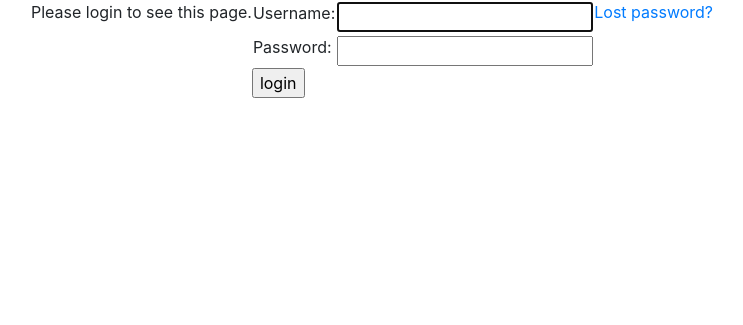
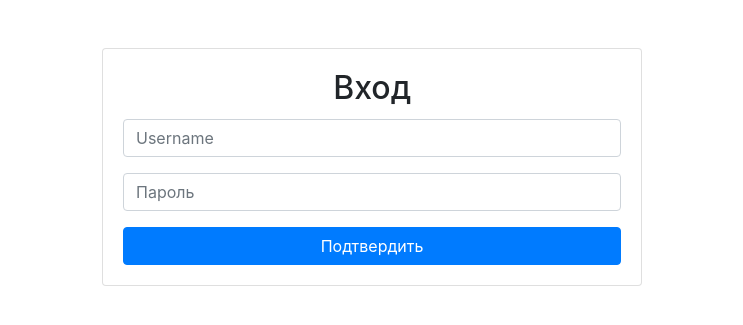
Before and after one commit to a1trope/RiotRecords, a Django app: a page that uses riotrecords/catalog/templates/registration/login.html in a window 1280 px wide. Shown: the top 325 px of the page, without its empty margins (268-1011 px from the left). Run offline with Django 5.2, Linux system fonts and the light colour scheme; some libraries are stand-ins or nearby versions.

Commit message:
add login

```diff
--- a/riotrecords/catalog/templates/registration/login.html
+++ b/riotrecords/catalog/templates/registration/login.html
@@ -10,42 +10,23 @@
 <body>
     <div class="container">
         <div class="row justify-content-center">
-
-            {% if form.errors %}
-              <p>Your username and password didn't match. Please try again.</p>
-            {% endif %}
-
-            {% if next %}
-              {% if user.is_authenticated %}
-                <p>Your account doesn't have access to this page. To proceed,
-                please login with an account that has access.</p>
-              {% else %}
-                <p>Please login to see this page.</p>
-              {% endif %}
-            {% endif %}
-
-            <form method="post" action="{% url 'login' %}">
-                {% csrf_token %}
-                <table>
-
-                    <tr>
-                        <td>{{ form.username.label_tag }}</td>
-                        <td>{{ form.username }}</td>
-                    </tr>
-
-                    <tr>
-                        <td>{{ form.password.label_tag }}</td>
-                        <td>{{ form.password }}</td>
-                    </tr>
-                </table>
-
-                <input type="submit" value="login" />
-                <input type="hidden" name="next" value="{{ next }}" />
-            </form>
-
-            {# Assumes you setup the password_reset view in your URLconf #}
-            <p><a href="{% url 'password_reset' %}">Lost password?</a></p>
-
+            <div class="col-md-6">
+                <div class="card mt-5">
+                    <div class="card-body">
+                        <h2 class="card-title text-center">Вход</h2>
+                        <form method="post">
+                            {% csrf_token %}
+                            <div class="form-group">
+                                <input type="text" name="username" class="form-control" id="email" placeholder="Username">
+                            </div>
+                            <div class="form-group">
+                                <input type="password" name="password" class="form-control" id="password" placeholder="Пароль">
+                            </div>
+                            <button type="submit" class="btn btn-primary btn-block">Подтвердить</button>
+                        </form>
+                    </div>
+                </div>
+            </div>
         </div>
     </div>
 
--- a/riotrecords/riotrecords/settings.py
+++ b/riotrecords/riotrecords/settings.py
@@ -109,6 +109,9 @@ AUTH_PASSWORD_VALIDATORS = [
     },
 ]
 
+# Redirect to home URL after login (Default redirects to /accounts/profile/)
+LOGIN_REDIRECT_URL = '/catalog/'
+
 
 # Internationalization
 # https://docs.djangoproject.com/en/5.0/topics/i18n/
```
Also changed, not shown: riotrecords/catalog/templates/catalog/index.html (+13 -5 lines).
